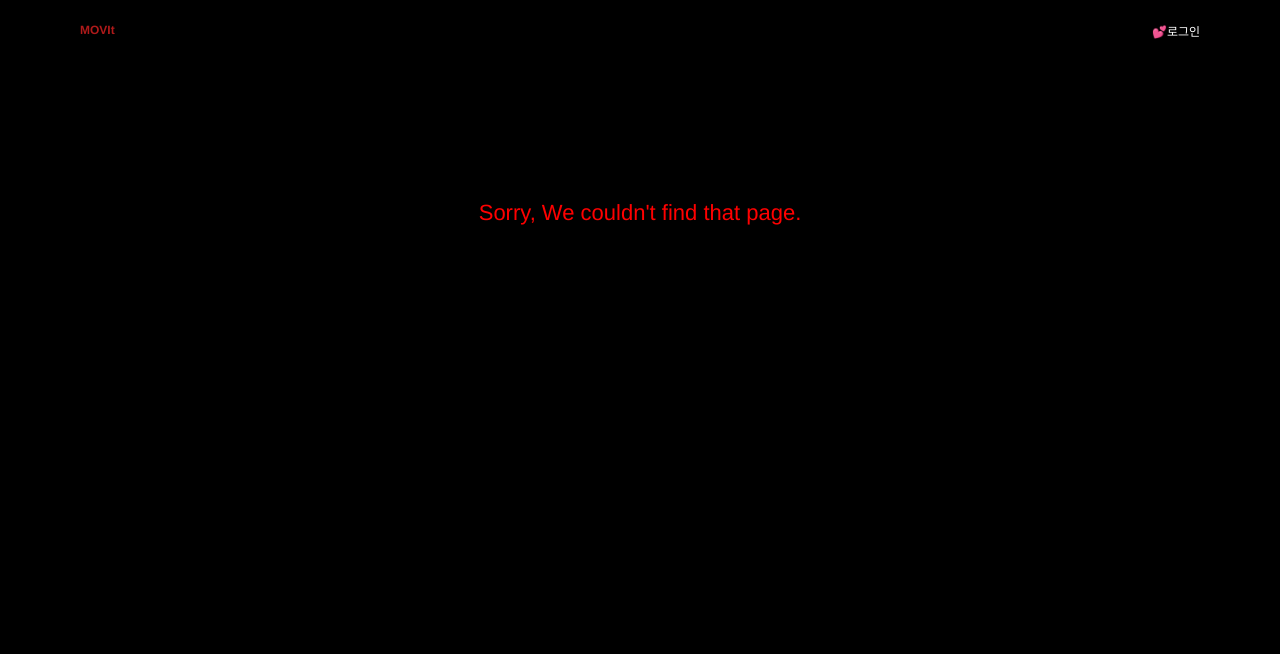
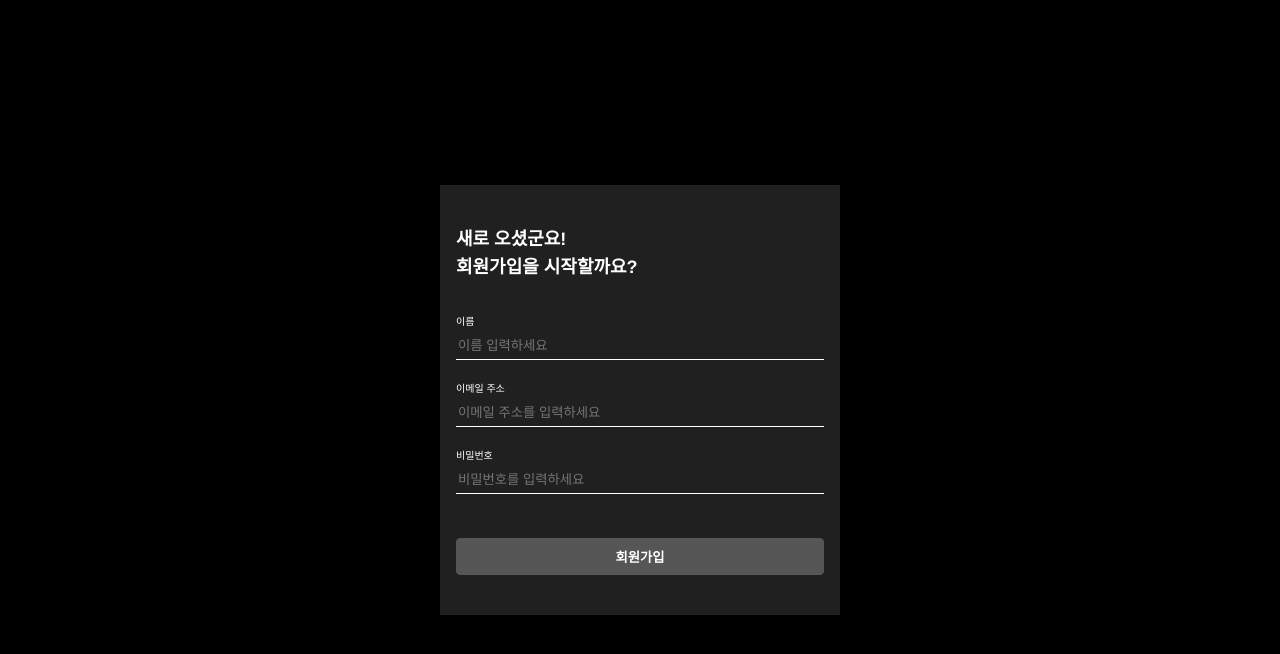
Before and after one commit to HarryA123/React-ToyProjects, a React (Create React App) app in the folder movie-app/: page /SignUp in a window 1280 px wide. Shown: the top 654 px of the page. Built offline with nearby package versions, Linux system fonts and the light colour scheme.

Commit message:
feat: Create SignUp Page

```diff
--- a/movie-app/src/App.jsx
+++ b/movie-app/src/App.jsx
@@ -3,6 +3,7 @@ import Detail from "./pages/Detail";
 import Clip from "./pages/Clip";
 import NotFound from "./pages/NotFound";
 import Login from "./pages/Login";
+import SignUp from "./pages/SignUp";
 import { BrowserRouter as Router, Routes, Route } from "react-router-dom";
 
 const App = () => {
@@ -13,6 +14,7 @@ const App = () => {
         <Route path="/Movie/:id" element={<Detail />} />
         <Route path="/Clip" element={<Clip />} />
         <Route path="/Login" element={<Login />} />
+        <Route path="/SignUp" element={<SignUp />} />
         <Route path="*" element={<NotFound />}></Route>
       </Routes>
     </Router>
--- a/movie-app/src/components/styles.jsx
+++ b/movie-app/src/components/styles.jsx
@@ -50,7 +50,6 @@ export const FindError = styled.div`
   margin: 200px auto 0;
   text-align: center;
   color: #af1a1a;
-  font-size: 12px;
 `;
 
 export const ListContainer = styled.div`
@@ -92,7 +91,6 @@ export const Title = styled.p`
   color: white;
   font-weight: 700;
   margin: 0;
-  font-size: 12px;
   &:visited {
     color: gray;
   }
@@ -102,7 +100,6 @@ export const Poster = styled.img`
 `;
 export const Info = styled.span`
   color: white;
-  font-size: 12px;
 `;
 export const FlexColumn = styled.div`
   display: flex;
@@ -151,36 +148,25 @@ export const Logo = styled(Link)`
   }
 `;
 
-export const LoginButton = styled(Link)`
-  color: white;
-  font-size: 12px;
-  text-decoration: none;
-  margin-left: 20px;
-`;
 
 export const Clips = styled(Link)`
   margin-left: auto;
   color: white;
   text-decoration: none;
-  font-size: 12px;
   margin-right: 20px;
   border: 1px solid red;
   padding: 3px 10px;
   border-radius: 4px;
   background-color: #af1a1a;
-`;
+  `;
 
 export const NavInput = styled.input`
   border: none;
   padding: 4px;
-  ::placeholder {
-    font-size: 12px;
-  }
-`;
+  `;
 
 export const SearchButton = styled.span`
   color: white;
-  font-size: 12px;
   margin-left: 6px;
   font-weight: bold;
   cursor: pointer;
@@ -194,7 +180,6 @@ export const SearchButton = styled.span`
 export const DetailContainer = styled.div`
   color: white;
   margin: 80px;
-  font-size: 12px;
   @media (max-width: 768px) {
     margin: 80px 16px;
   }
@@ -205,7 +190,7 @@ export const DetailTitle = styled.div`
   padding: 0;
   font-weight: bold;
   margin-bottom: 10px;
-`;
+  `;
 export const DetailImage = styled.img`
   height: 200px;
   @media (max-width: 768px) {
@@ -221,7 +206,7 @@ export const DetailRow = styled.div`
   @media (max-width: 768px) {
     flex-direction: column;
   }
-`;
+  `;
 
 export const DetailColumn = styled.div`
   display: flex;
@@ -231,22 +216,40 @@ export const DetailColumn = styled.div`
   @media (max-width: 768px) {
     padding: 0;
   }
+  `;
+
+export const LogoutButton = styled.div`
+color: white;
+font-size: 10px;
+text-decoration: none;
+margin-left: 20px;
+cursor: pointer;
+`;
+
+export const LoginButton = styled(Link)`
+  color: white;
+  font-size: 10px;
+  text-decoration: none;
+  margin-left: 20px;
 `;
 
 export const LoginContainer = styled.div`
   display: flex;
   height: 100vh;
   align-items: center;
-`;
+  justify-content: center;
+  `;
 
 export const LoginBox = styled.div`
   display: flex;
   flex-direction: column;
-  gap: 40px;
+  gap: ${props => (props.signUp ? "12px" : "40px")};
   padding: 40px 16px;
   width: 400px;
-  margin: auto;
   background-color: #202020;
+  @media (max-width: 768px) {
+    margin: 16px;
+  }
 `;
 
 export const LoginText = styled.div`
@@ -258,6 +261,7 @@ export const LoginText = styled.div`
 export const LoginFormText = styled.div`
   margin-bottom: 4px;
   margin-top: 20px;
+  font-size: 10px;
 `;
 
 export const LoginFormErrorText = styled.div`
@@ -283,7 +287,7 @@ export const LoginInput = styled.input`
 export const LoginSubmit = styled.button`
   width: 100%;
   padding: 8px;
-  margin-top: 80px;
+  margin-top: ${props => (props.signUp ? "40px" : "80px")};
   background: ${props => (props.notAllow ? "#af1a1a" : "#565656")};
   color: white;
   border: 1px solid #565656;
@@ -298,10 +302,10 @@ export const LoginSubmit = styled.button`
 
 export const SignUpLink = styled(Link)`
   color: gray;
-  font-size: 10px;
 `;
 
 export const SignUpBox = styled.div`
   text-align: center;
+  font-size: 10px;
   margin-top: 20px;
 `;
--- /dev/null
+++ b/movie-app/src/pages/SignUp.jsx
@@ -0,0 +1,159 @@
+import GlobalStyle from "../GlobalStyle";
+import { useForm } from "react-hook-form";
+import { useNavigate } from "react-router-dom";
+import { yupResolver } from "@hookform/resolvers/yup";
+import { useDispatch } from "react-redux";
+import * as yup from "yup";
+import {
+  LoginContainer,
+  LoginBox,
+  LoginText,
+  LoginFormText,
+  LoginInput,
+  LoginFormErrorText,
+  LoginSubmit,
+} from "../components/styles";
+import { useState } from "react";
+import { useEffect } from "react";
+
+const schema = yup.object({
+  Name: yup
+    .string()
+    .min(3, "3자리 이상으로 입력하세요")
+    .max(8, "8자리 이하로 입력하세요")
+    .required("칸이 비어있습니다."),
+  Email: yup
+    .string()
+    .email("올바른 이메일 형식이 아닙니다")
+    .required("칸이 비어있습니다."),
+  Password: yup
+    .string()
+    .min(6, "6자리 이상으로 입력하세요")
+    .max(12, "12자리 이하로 입력하세요")
+    .required("칸이 비어있습니다."),
+});
+
+function SignUp() {
+  const [email, setEmail] = useState("");
+  const [password, setPassword] = useState("");
+  const [name, setName] = useState("");
+  const [nameValid, setNameValid] = useState(false);
+  const [emailValid, setEmailValid] = useState(false);
+  const [passwordValid, setPasswordValid] = useState(false);
+  const [notAllow, setNotAllow] = useState(true);
+  const navigate = useNavigate();
+  const dispatch = useDispatch();
+
+  const {
+    register,
+    handleSubmit,
+    formState: { errors },
+  } = useForm({ resolver: yupResolver(schema) });
+
+  const onSubmit = () => {
+    if (!notAllow) {
+      dispatch({
+        type: "user/registerUserInfo",
+        info: { email: email, password: password, name: name },
+      });
+      alert("회원가입이 완료되었습니다");
+      navigate("/Login");
+    } else {
+      alert("회원가입 할 수 없습니다. 다시 확인해주세요");
+    }
+  };
+
+  useEffect(() => {
+    if (nameValid && emailValid && passwordValid) {
+      setNotAllow(false);
+      return;
+    } else {
+      setNotAllow(true);
+    }
+  }, [nameValid, emailValid, passwordValid]);
+
+  const handleName = e => {
+    setName(e.target.value);
+    const REGEX = /^[가-힣]{3,8}|[a-zA-Z]{3,8}$/;
+    if (REGEX.test(e.target.value)) {
+      setNameValid(true);
+    } else {
+      setNameValid(false);
+    }
+  };
+
+  const handleEmail = e => {
+    setEmail(e.target.value);
+    const REGEX =
+      /^[0-9a-zA-Z]([-_.]?[0-9a-zA-Z])*@[0-9a-zA-Z]([-_.]?[0-9a-zA-Z])*.[a-zA-Z]{2,}$/i;
+    if (REGEX.test(e.target.value)) {
+      setEmailValid(true);
+    } else {
+      setEmailValid(false);
+    }
+  };
+  const handlePassword = e => {
+    setPassword(e.target.value);
+    const REGEX = /^[A-Za-z0-9]{6,12}$/;
+    if (REGEX.test(e.target.value)) {
+      setPasswordValid(true);
+    } else {
+      setPasswordValid(false);
+    }
+  };
+
+  return (
+    <>
+      <GlobalStyle />
+      <LoginContainer>
+        <LoginBox signUp>
+          <LoginText>
+            새로 오셨군요! <br />
+            회원가입을 시작할까요?
+          </LoginText>
+          <form onSubmit={handleSubmit(onSubmit)}>
+            <LoginFormText>이름</LoginFormText>
+            <LoginInput
+              type="text"
+              placeholder="이름 입력하세요"
+              defaultValue={name}
+              onChangeCapture={handleName}
+              {...register("Name")}
+            />
+            <LoginFormErrorText>{errors.Name?.message}</LoginFormErrorText>
+            <LoginFormText>이메일 주소</LoginFormText>
+            <LoginInput
+              type="string"
+              placeholder="이메일 주소를 입력하세요"
+              autoComplete="off"
+              defaultValue={email}
+              onChangeCapture={handleEmail}
+              {...register("Email")}
+            />
+            <LoginFormErrorText>{errors.Email?.message}</LoginFormErrorText>
+            <LoginFormText>비밀번호</LoginFormText>
+            <LoginInput
+              type="password"
+              placeholder="비밀번호를 입력하세요"
+              defaultValue={password}
+              onChangeCapture={handlePassword}
+              {...register("Password")}
+            />
+            <LoginFormErrorText>{errors.Password?.message}</LoginFormErrorText>
+            {notAllow ? (
+              <LoginSubmit signUp type="submit">
+                회원가입
+              </LoginSubmit>
+            ) : (
+              <LoginSubmit signUp notAllow type="submit">
+                회원가입 완료하기
+              </LoginSubmit>
+            )}
+          </form>
+        </LoginBox>
+      </LoginContainer>
+    </>
+  );
+}
+
+export default SignUp;
```
